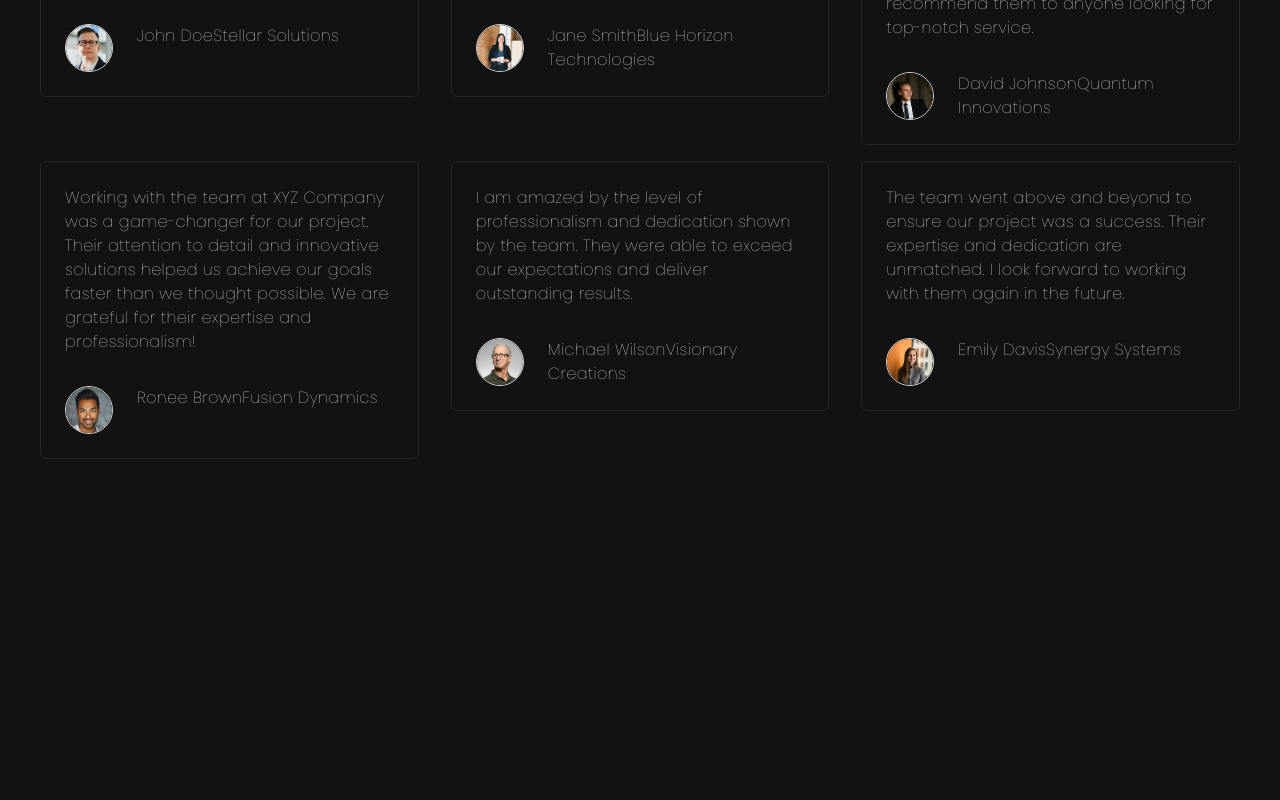
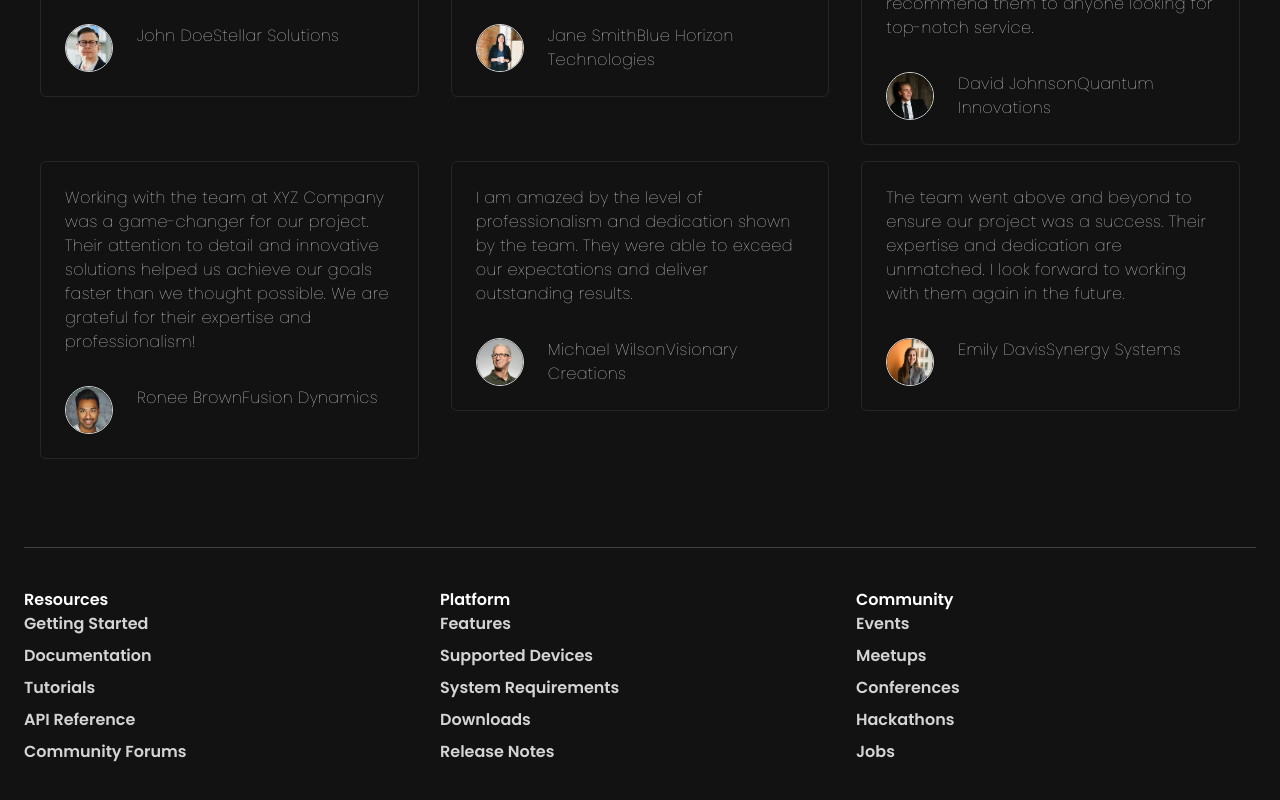
Before and after one commit to amimodiana/E-Learning-Vercel-App, a React (Vite) app in the folder my-project/: page / in a window 1280 px wide. Shown: the part 4416-5216 px from the top of the page. Before the commit the page ends 4883 px from the top, so only its background shows below. Built offline with nearby package versions, Linux system fonts and the light colour scheme; a web font is replaced by a local one.

Commit message:
initial commit

```diff
--- a/my-project/src/App.jsx
+++ b/my-project/src/App.jsx
@@ -1,4 +1,5 @@
 import FeatureSection from "./components/FeatureSection";
+import Footer from "./components/Footer";
 import HeroSection from "./components/HeroSection";
 import Navbar from "./components/Navbar";
 import Pricing from "./components/Pricing";
@@ -15,6 +16,7 @@
         <Workflow />
         <Pricing />
         <Testimonials />
+        <Footer />
       </div>
     </>
   );
--- a/my-project/src/components/Footer.jsx
+++ b/my-project/src/components/Footer.jsx
@@ -1,8 +1,51 @@
-import { resourcesLink } from "../constants";
+import { resourcesLinks, platformLinks, communityLinks} from "../constants";
 const Footer = () => {
   return (
-   <div>Footer</div>
+    <footer className="mt-20 border-t py-10 border-neutral-700">
+      <div className="grid grid-cols lg:grid-cols-3 gap-4">
+        <div>
+          <h3 className="text-md font-semibold mb-4">Resources
+          <ul className="space-y-2">
+            {resourcesLinks.map((link, index) =>(
+            <li key={index}>
+               <a className="text-neutral-300 hover:text-white"href="{link.href}">{link.text}
+               </a>
+            </li>
+            ))}
+          </ul>
+          </h3>
+        </div>
+        <div>
+          <h3 className="text-md font-semibold mb-4">Platform
+          <ul className="space-y-2">
+            {platformLinks.map((link, index) =>(
+            <li key={index}>
+               <a className="text-neutral-300 hover:text-white"href="{link.href}">{link.text}
+               </a>
+            </li>
+            ))}
+          </ul>
+          </h3>
+        </div>
+
+         <div>
+          <h3 className="text-md font-semibold mb-4">Community
+          <ul className="space-y-2">
+            {communityLinks.map((link, index) =>(
+            <li key={index}>
+               <a className="text-neutral-300 hover:text-white"href="{link.href}">{link.text}
+               </a>
+            </li>
+            ))}
+          </ul>
+          </h3>
+        </div>
+
+      </div>
+
+    </footer>
+
   )
-}
+};
 
-export default Footer
+export default Footer;
```
